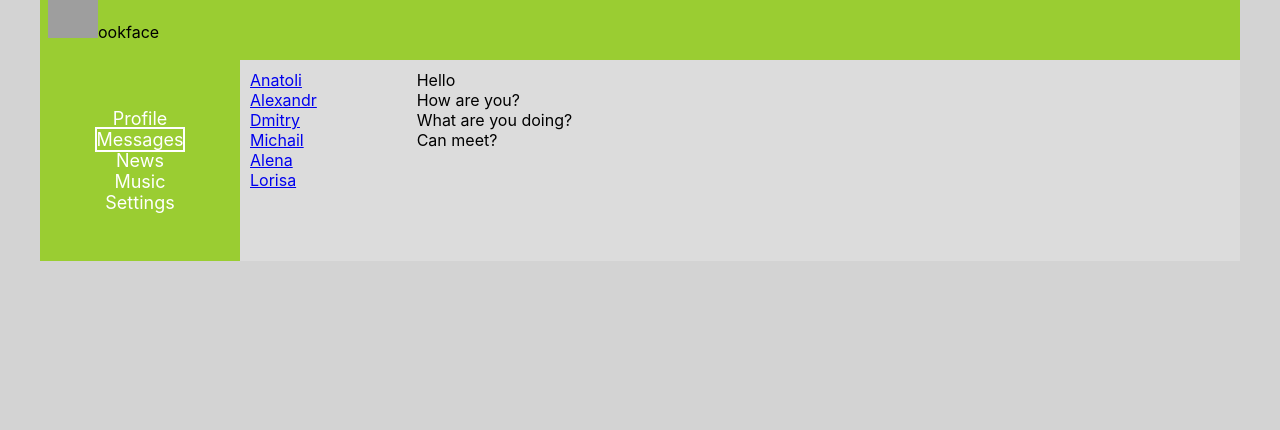
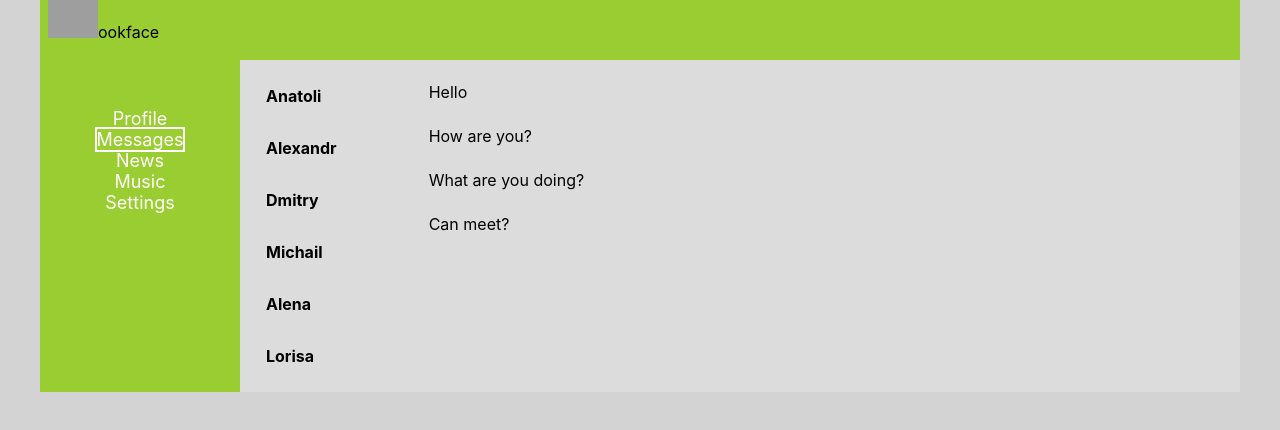
Before and after one commit to kru4ara/bookface, a React (Create React App) app in the folder app-bookface/: page /dialogs in a window 1280 px wide. Shown: the top 430 px of the page. Built offline with nearby package versions, Linux system fonts and the light colour scheme; grey boxes are pictures that could not be loaded.

Commit message:
moved the data to index.js

```diff
--- a/app-bookface/src/App.js
+++ b/app-bookface/src/App.js
@@ -8,18 +8,19 @@
 import Settings from "./components/Settings/Settings";
 import { BrowserRouter, Route } from "react-router-dom";
 
-const App = () => {
+
+const App = (props) => {
     return (
         <BrowserRouter>
             <div className="app-wrapper">
                 <Header />
                 <Navbar />
                 <div className="app-wrapper-content">
-                    <Route path='/profile' component={Profile} />
-                    <Route path='/dialogs' component={Dialogs} />
-                    <Route path='/news' component={News} />
-                    <Route path='/music' component={Music} />
-                    <Route path='/settings' component={Settings} />
+                    <Route path='/profile' render={() => <Profile posts={props.posts} />} />
+                    <Route path='/dialogs' render={() => <Dialogs dialogs={props.dialogs} messages={props.messages} />} />
+                    <Route path='/news' render={() => <News />} />
+                    <Route path='/music' render={() => <Music />} />
+                    <Route path='/settings' render={() => <Settings />} />
                 </div>
             </div>
         </BrowserRouter>
--- /dev/null
+++ b/app-bookface/src/components/Dialogs/DialogItem/DialogItem.jsx
@@ -0,0 +1,16 @@
+import classes from "./../Dialogs.module.css";
+import { NavLink } from "react-router-dom";
+
+const DialogItem = (props) => {
+  const path = "/dialogs/" + props.id;
+  return (
+    <div className={classes.dialog}>
+      <NavLink to={path} activeClassName="activ">
+        {props.name}
+      </NavLink>
+    </div>
+  );
+};
+
+
+export default DialogItem;
--- a/app-bookface/src/components/Dialogs/Dialogs.jsx
+++ b/app-bookface/src/components/Dialogs/Dialogs.jsx
@@ -1,49 +1,17 @@
 import classes from "./Dialogs.module.css";
-import { NavLink } from "react-router-dom";
-
-const DialogItem = (props) => {
-  const path = "/dialogs/" + props.id;
-  return (
-    <div className={classes.dialog}>
-      <NavLink to={path} activeClassName="activ">
-        {props.name}
-      </NavLink>
-    </div>
-  );
-};
-
-const Message = (props) => {
-  return <div className={classes.message}>{props.message}</div>;
-};
+import DialogItem from "./DialogItem/DialogItem";
+import Message from "./Message/Message";
 
 const Dialogs = (props) => {
-  const dialogItemData = [
-    { id: "1", name: "Anatoli" },
-    { id: "2", name: "Alexandr" },
-    { id: "3", name: "Dmitry" },
-    { id: "4", name: "Michail" },
-    { id: "5", name: "Alena" },
-    { id: "6", name: "Lorisa" },
-  ];
-
-  const messagesData = [
-    { id: "1", message: "Hello" },
-    { id: "2", message: "How are you?" },
-    { id: "3", message: "What are you doing?" },
-    { id: "4", message: "Can meet?" },
-  ];
-
-  const dialogsElements = dialogItemData.map(d=> <DialogItem name={d.name} id={d.id} />);
-  const messagesElements = messagesData.map(m=> <Message message={m.message} />);
+  const dialogsElements = props.dialogs.map((d) => (
+    <DialogItem name={d.name} id={d.id} />
+  ));
+  const messagesElements = props.messages.map((m) => <Message message={m.message} />);
 
   return (
     <div className={classes.dialogs}>
-      <div className={classes.dialogsItems}>
-        {dialogsElements}
-      </div>
-      <div className={classes.messages}>
-      {messagesElements}
-      </div>
+      <div className={classes.dialogsItems}>{dialogsElements}</div>
+      <div className={classes.messages}>{messagesElements}</div>
     </div>
   );
 };
--- a/app-bookface/src/components/Dialogs/Dialogs.module.css
+++ b/app-bookface/src/components/Dialogs/Dialogs.module.css
@@ -6,13 +6,20 @@
   padding: 10px;
 }
 .dialog {
+  padding: 16px;
+}
+.dialog a {
+  text-decoration: none;
+  color: black;
+  font-weight: bold;
 }
 .dialog a.activ {
-  border: 2px black solid;
+  font-size: 20px;
 }
 
 .messages {
   padding: 10px;
 }
 .message {
+  padding: 12px;
 }
--- /dev/null
+++ b/app-bookface/src/components/Dialogs/Message/Message.jsx
@@ -0,0 +1,7 @@
+import classes from "./../Dialogs.module.css";
+
+const Message = (props) => {
+  return <div className={classes.message}>{props.message}</div>;
+};
+
+export default Message;
--- a/app-bookface/src/components/Navbar/Navbar.jsx
+++ b/app-bookface/src/components/Navbar/Navbar.jsx
@@ -1,7 +1,8 @@
 import { NavLink } from "react-router-dom";
 import classes from "./Navbar.module.css";
 
-const Navbar = () => {
+
+const Navbar = (props) => {
   return (
     <nav className={classes.nav}>
       <div className={classes.item}>
--- a/app-bookface/src/components/Profile/MyPosts/MyPosts.jsx
+++ b/app-bookface/src/components/Profile/MyPosts/MyPosts.jsx
@@ -1,16 +1,13 @@
 import classes from "./MyPosts.module.css";
 import Post from "./Post/Post";
 
-const MyPosts = () => {
-  const postsData = [
-    { id: "1", message: "Hi! how are you???", likesCount: "75" },
-    { id: "2", message: "How are you?", likesCount: "154" },
-    { id: "3", message: "What are you doing?", likesCount: "148" },
-    { id: "4", message: "Can meet?", likesCount: "175" },
-  ];
 
-  const postElement = postsData
-  .map((p) => ( <Post message={p.message} likesCount={p.likesCount} />));
+
+const MyPosts = (props) => {
+const postElement = props.posts.map((p) => (
+    <Post message={p.message} likesCount={p.likesCount} />
+  ));
+
   return (
     <div className={classes.myPosts}>
       <h2>My Posts</h2>
--- a/app-bookface/src/components/Profile/Profile.jsx
+++ b/app-bookface/src/components/Profile/Profile.jsx
@@ -5,8 +5,8 @@
 const Profile = (props) => {
   return (
     <div className={classes.profile}>
-      <ProfileInfo/>
-      <MyPosts />
+      <ProfileInfo />
+      <MyPosts posts={props.posts} />
     </div>
   );
 };
--- a/app-bookface/src/index.js
+++ b/app-bookface/src/index.js
@@ -4,9 +4,32 @@
 import App from './App';
 import reportWebVitals from './reportWebVitals';
 
+
+const posts = [
+  { id: "1", message: "Hi! how are you???", likesCount: "75" },
+  { id: "2", message: "How are you?", likesCount: "154" },
+  { id: "3", message: "What are you doing?", likesCount: "148" },
+  { id: "4", message: "Can meet?", likesCount: "175" },
+];
+
+const dialogs = [
+  { id: "1", name: "Anatoli" },
+  { id: "2", name: "Alexandr" },
+  { id: "3", name: "Dmitry" },
+  { id: "4", name: "Michail" },
+  { id: "5", name: "Alena" },
+  { id: "6", name: "Lorisa" },
+];
+
+const messages = [
+  { id: "1", message: "Hello" },
+  { id: "2", message: "How are you?" },
+  { id: "3", message: "What are you doing?" },
+  { id: "4", message: "Can meet?" },
+];
 ReactDOM.render(
   <React.StrictMode>
-    <App />
+    <App posts={posts} dialogs={dialogs} messages={messages}/>
   </React.StrictMode>,
   document.getElementById('root')
 );
```
